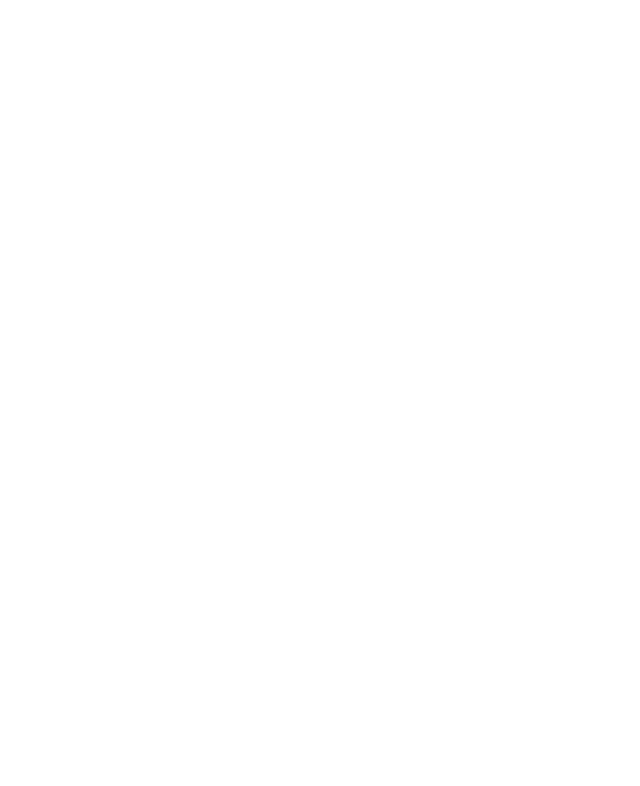
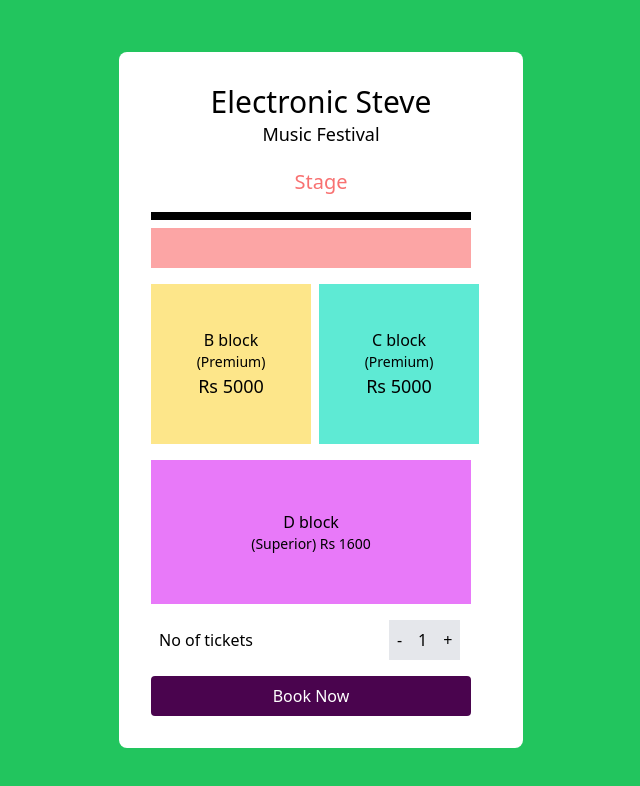
Before and after one commit to hrh2/Event_management-desktop, a React (Create React App) app: page /Electronic in a window 1280 px wide. Before the commit this address had no page. Shown: the top 786 px of the page, without its empty margins (319-959 px from the left). Built offline with nearby package versions, Linux system fonts and the light colour scheme; the HTML template or start-up script is replaced by a standard one.

Commit message:
Adding Electronic Steve Music Festival pop up

```diff
--- a/src/App.js
+++ b/src/App.js
@@ -10,9 +10,11 @@
 import Homepage from './components/SubComponents/Homepage';
 import HomepagePhoto from './components/SubComponents/HomepagePhoto';
 import BookPage from './components/SubComponents/BookPage';
+import Electronic from './components/SubComponents/Electronic';
 function App() {
   return (
     <Routes>
+      <Route path='/Electronic' exact element={<Electronic />} />
       <Route path='/BookPage' exact element={<BookPage />} />
       <Route path='/Homepage' exact element={<Homepage />} />
       <Route path='/HomepagePhoto' exact element={<HomepagePhoto/>} />
--- /dev/null
+++ b/src/components/SubComponents/Electronic.js
@@ -0,0 +1,75 @@
+import React, { useState } from 'react';
+
+const Electronic = () => {
+  const [ticketCount, setTicketCount] = useState(1);
+
+  const handleDecrement = () => {
+    setTicketCount((prevCount) => Math.max(prevCount - 1, 1));
+  };
+
+  const handleIncrement = () => {
+    setTicketCount((prevCount) => prevCount + 1);
+  };
+
+  return (
+    <div className="bg-green-500 min-h-screen flex items-center justify-center">
+      <div className="bg-white rounded-lg p-8 mt-2 mb-2">
+        {/* Header */}
+        <h1 className="text-3xl font-semi-bold text-center">Electronic Steve</h1>
+        <p className="text-lg text-center">Music Festival</p>
+        <p className="text-xl text-red-400 mt-5 text-center">Stage</p>
+
+        {/* Div with black background color */}
+        <div className="w-80 h-2 bg-black mt-4"></div>
+
+        {/* Div with brown background color */}
+        <div className="w-80 h-10 bg-red-300 mt-2"></div>
+
+        {/* Two square boxes */}
+        <div className="flex justify-between mt-4">
+          {/* Left box */}
+          <div className="w-40 h-40 bg-amber-200 flex flex-col items-center justify-center">
+            <p className="text-center">B block</p>
+            <p className="text-sm">(Premium)</p>
+            <p className="text-lg text-center">Rs 5000</p>
+          </div>
+
+
+
+          {/* Right box */}
+          <div className="w-40 h-40 ml-2 mr-3 bg-teal-300 flex flex-col items-center justify-center">
+            <p className="text-center">C block</p>
+            <p className="text-sm">(Premium)</p>
+            <p className="text-lg text-center">Rs 5000</p>
+          </div>
+        </div>
+
+        {/* Rectangular box */}
+        <div className="w-80 h-36 mt-4 bg-fuchsia-400 flex flex-col items-center justify-center">
+          <p className="text-center">D block</p>
+          <p className="text-sm">(Superior) Rs 1600</p>
+        </div>
+
+        {/* Ticket Count */}
+        <div className="flex items-center mt-4 ">
+          <p className="ml-2 mr-20">No of tickets</p>
+          <div className="flex bg-gray-200 rounded ml-14 rounded-s-2xl">
+          <button className="bg-gray-200 px-2 py-2" onClick={handleDecrement}>
+            -
+          </button>
+          <p className="mx-2 mt-2">{ticketCount}</p>
+          <button className="bg-gray-200 px-2 py-2" onClick={handleIncrement}>
+            +
+          </button>
+          </div>
+           </div>
+
+        {/* Book Now Button */}
+        <button className="bg-fuchsia-950 w-80 text-white px-4 py-2 mt-4 rounded">Book Now</button>
+        </div>
+
+    </div>
+  );
+};
+
+export default Electronic;
```
Also changed, not shown: src/assets/311828691_3012146579082587_7593109037863762019_n.jpg (added).
